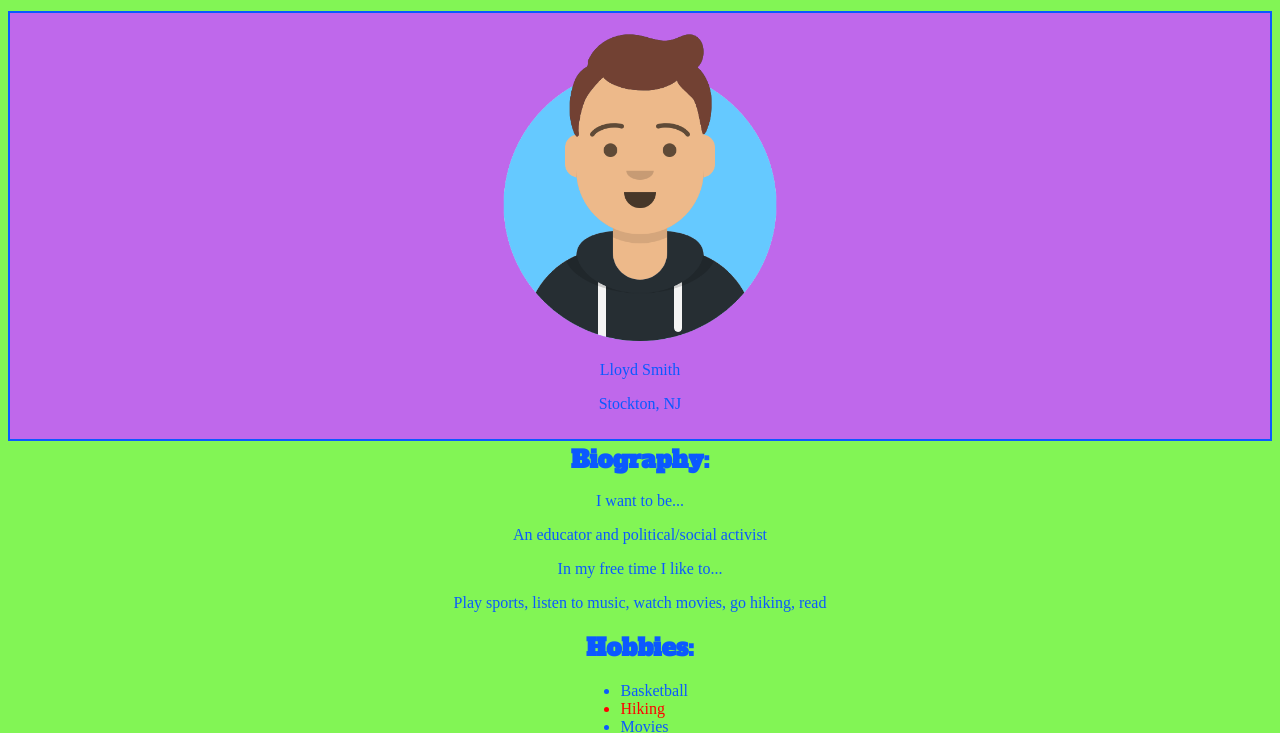
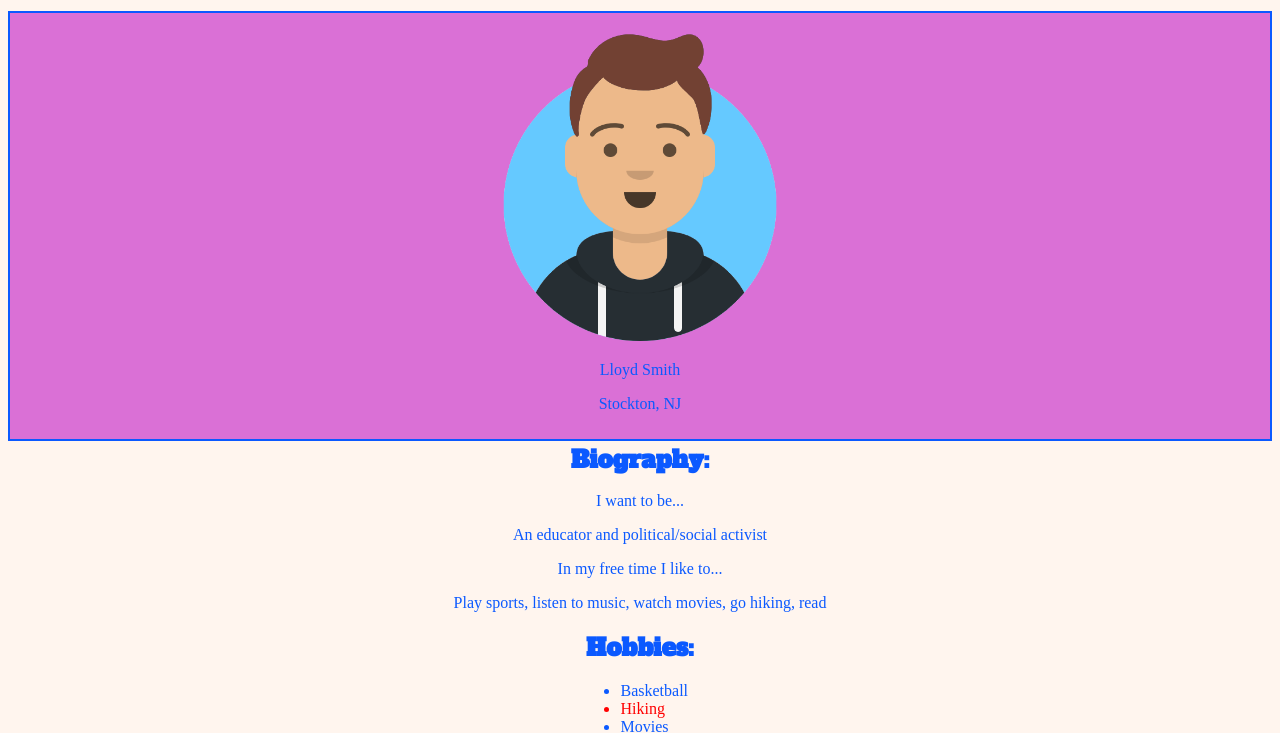
Before and after one commit to RVCC-IDMX/about-me-lsmith215, a plain HTML site: page index.html in a window 1280 px wide. Shown: the part 205-938 px from the top of the page. Drawn offline with Linux system fonts and the light colour scheme; a web font is replaced by a local one.

Commit message:
Some color changes

```diff
--- a/css/style.css
+++ b/css/style.css
@@ -1,6 +1,6 @@
 body {
     font-family:Coda;
-    background-color: #82F555;
+    background-color: #FFF5EE;
     color:#0B59FF;
 }
 
@@ -22,7 +22,7 @@ header {
 
 #hero, footer {
     border: 2px solid #0B59FF;
-    background-color:#BF68EB;
+    background-color:#DA70D6;
     text-align:center;
     padding:10px;
 }
```
